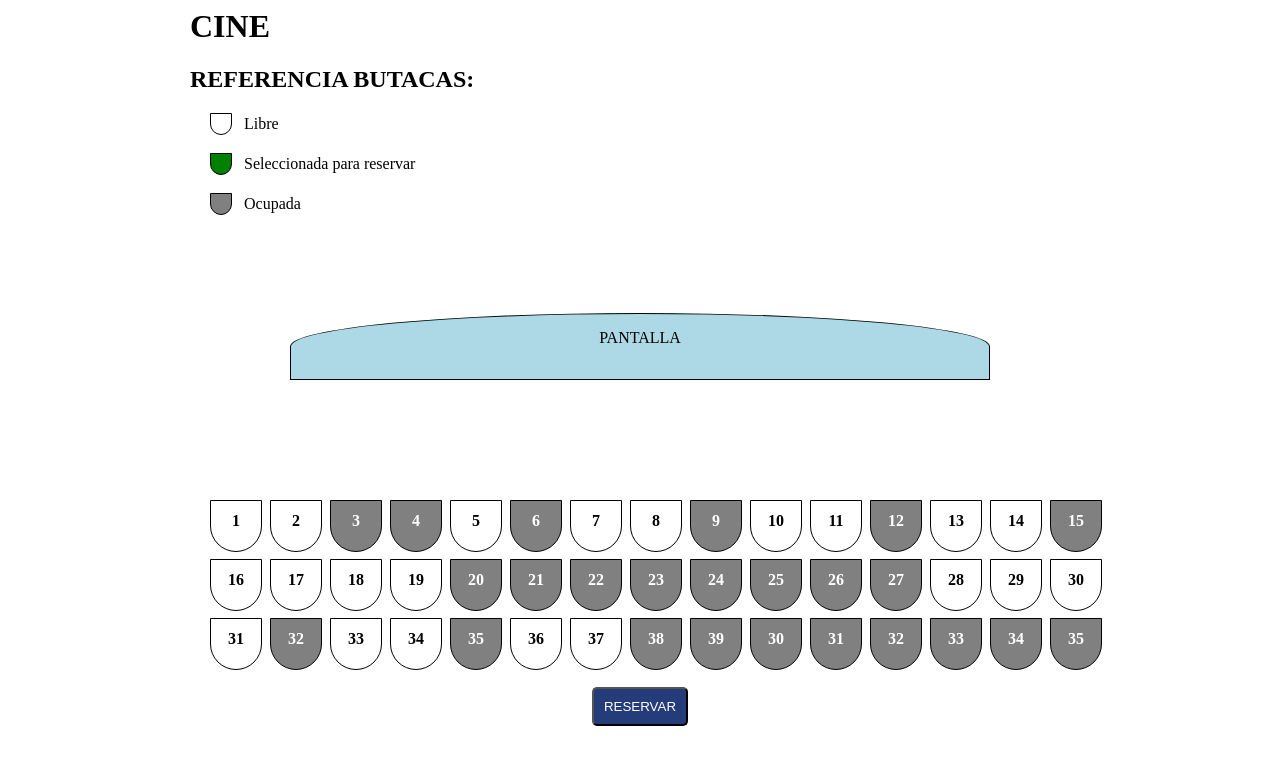
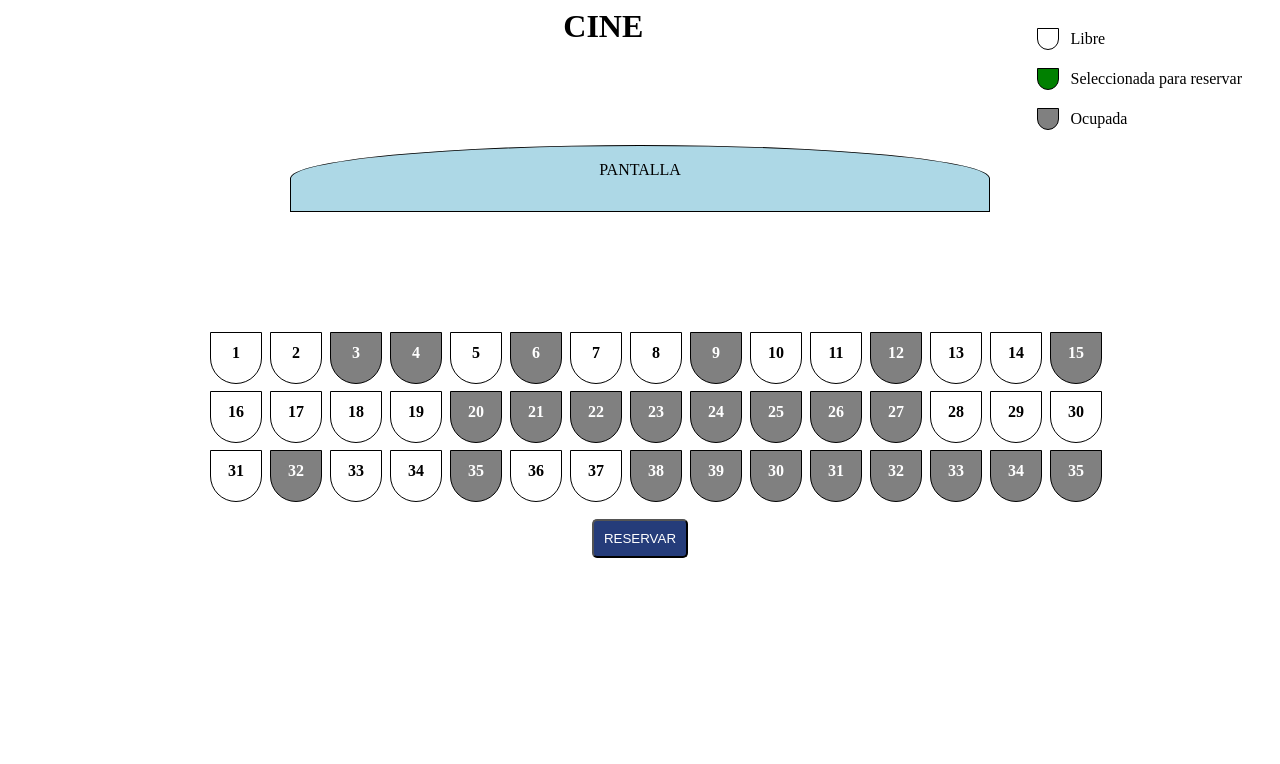
Before and after one commit to claudioiturburu/cine, a plain HTML site: page index.html in a window 1280 px wide. Drawn offline with Linux system fonts and the light colour scheme.

Commit message:
estilo referencia

```diff
--- a/butacas.css
+++ b/butacas.css
@@ -73,3 +73,11 @@
     height: 20px;
     width: 20px;
 }
+
+.referencia-butaca {
+    float: right;
+}
+
+h1 {
+    text-align: center;
+}
--- a/index.html
+++ b/index.html
@@ -63,9 +63,7 @@
     <title>Cine</title>
 </head>
 <body onload="renderButacas()">
-    <div class="contenedor">
-        <h1>CINE</h1>
-        <h2>REFERENCIA BUTACAS:</h2>
+    <div class="referencia-butaca">
         <p>
             <div class="butaca referencia">
                 <input type="checkbox" id="id" />
@@ -87,6 +85,9 @@
                 <span>Ocupada</span>
             </div>
         </p>
+    </div>
+    <div class="contenedor">
+        <h1>CINE</h1>
 
         <div class="pantalla">PANTALLA</div>
         <form action="">
```
